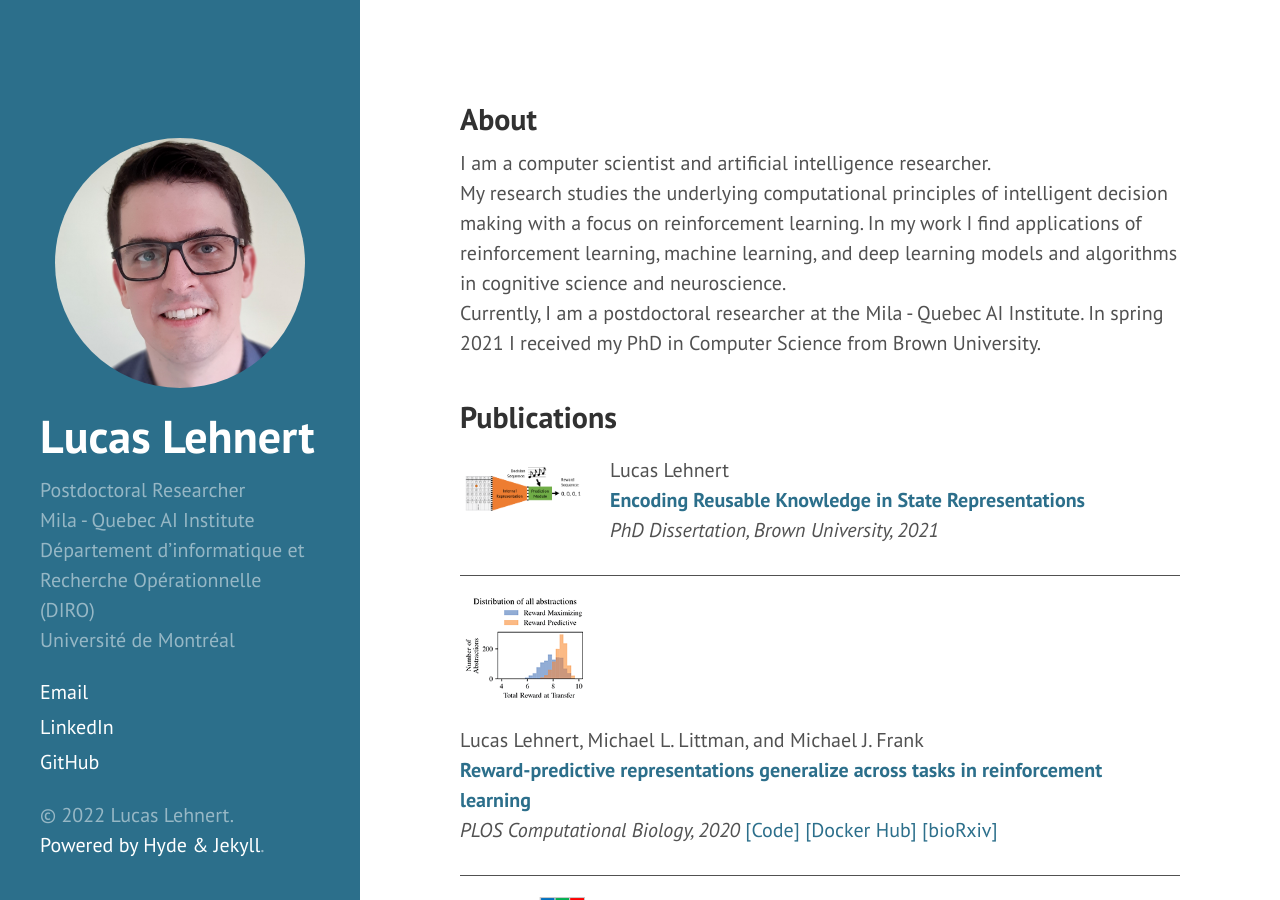
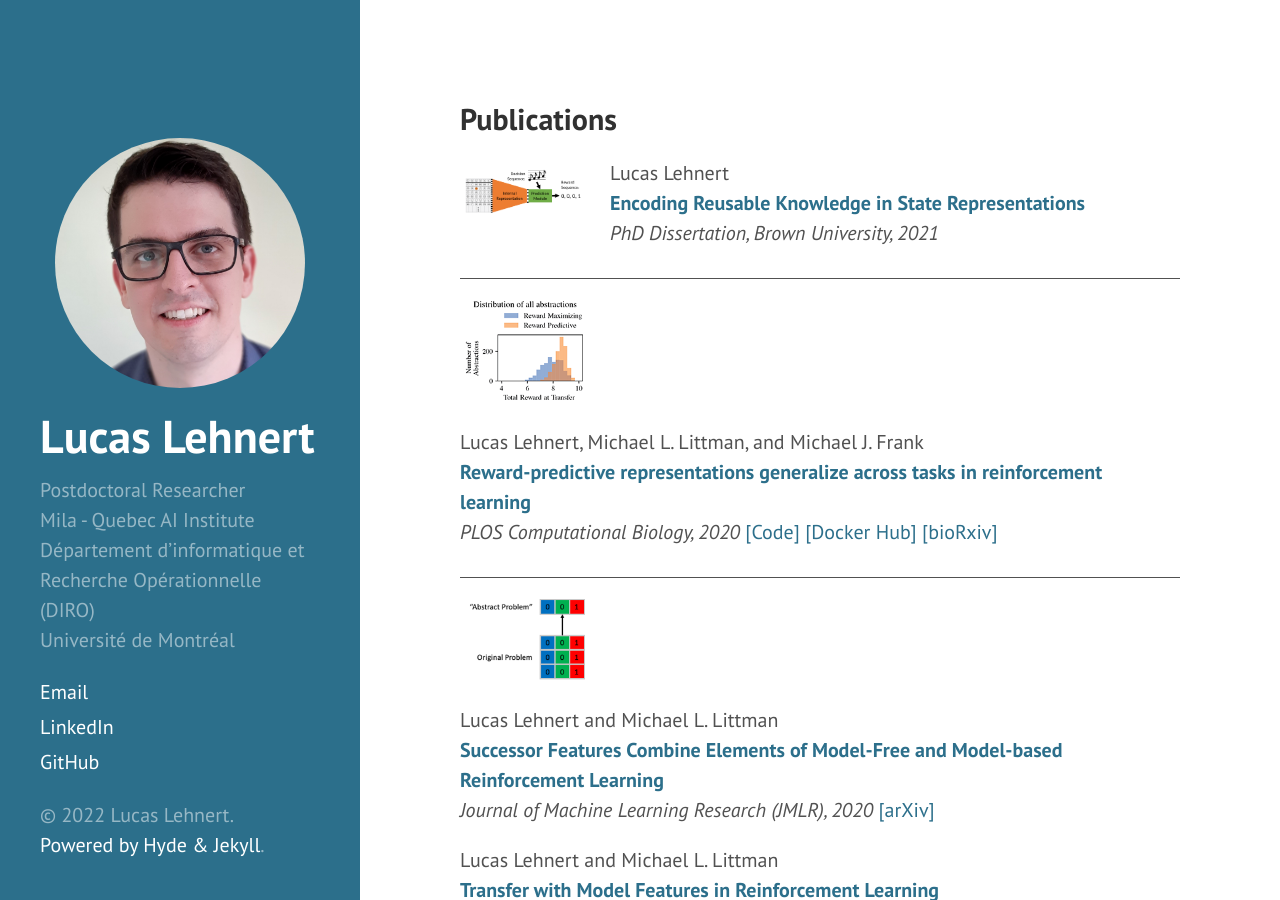
Before and after one commit to lucaslehnert/lucaslehnert.github.io, a Jekyll site: the page built from index.html, in a window 1280 px wide and 900 px high. Built offline with Jekyll 4.4.1, drawn with Linux system fonts in a browser that asks for light colours; Markdown is read by kramdown in place of the engine named in the settings; the list of posts is cut into pages by our own code.

Commit message:
Removing about section.

```diff
--- a/index.html
+++ b/index.html
@@ -5,18 +5,11 @@ title: Home
 
 <div class="pages">
 
-  <div class="section">
+<!--   <div class="section">
     <h2>About</h2>
     <p>
-      I am a computer scientist and artificial intelligence researcher.
-      <br>
-      My research studies the underlying computational principles of intelligent decision making with a focus on reinforcement learning.
-      In my work I find applications of reinforcement learning, machine learning, and deep learning models and algorithms in cognitive science and neuroscience.
-      <br>
-      Currently, I am a postdoctoral researcher at the Mila - Quebec AI Institute.
-      In spring 2021 I received my PhD in Computer Science from Brown University.
     </p>
-  </div>
+  </div> -->
 
   <div class="section">
     <h2>Publications</h2>
```
